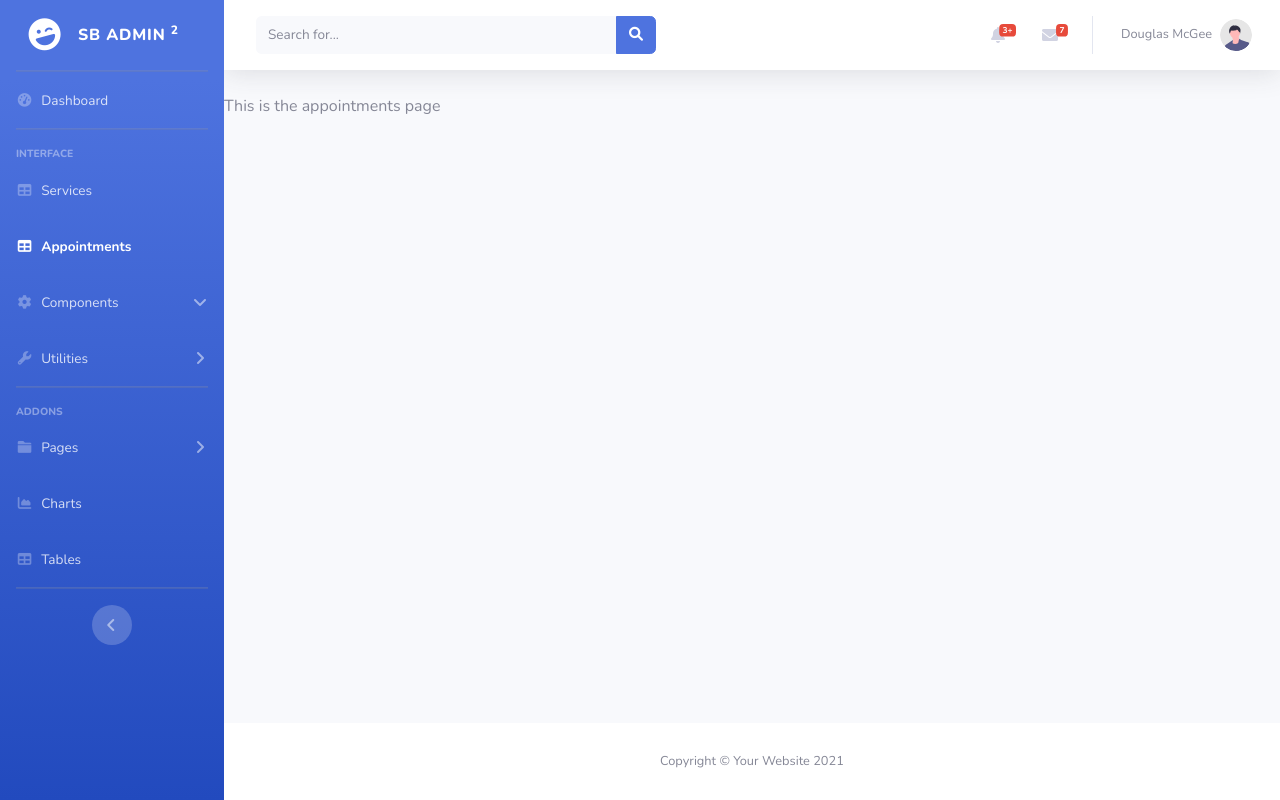
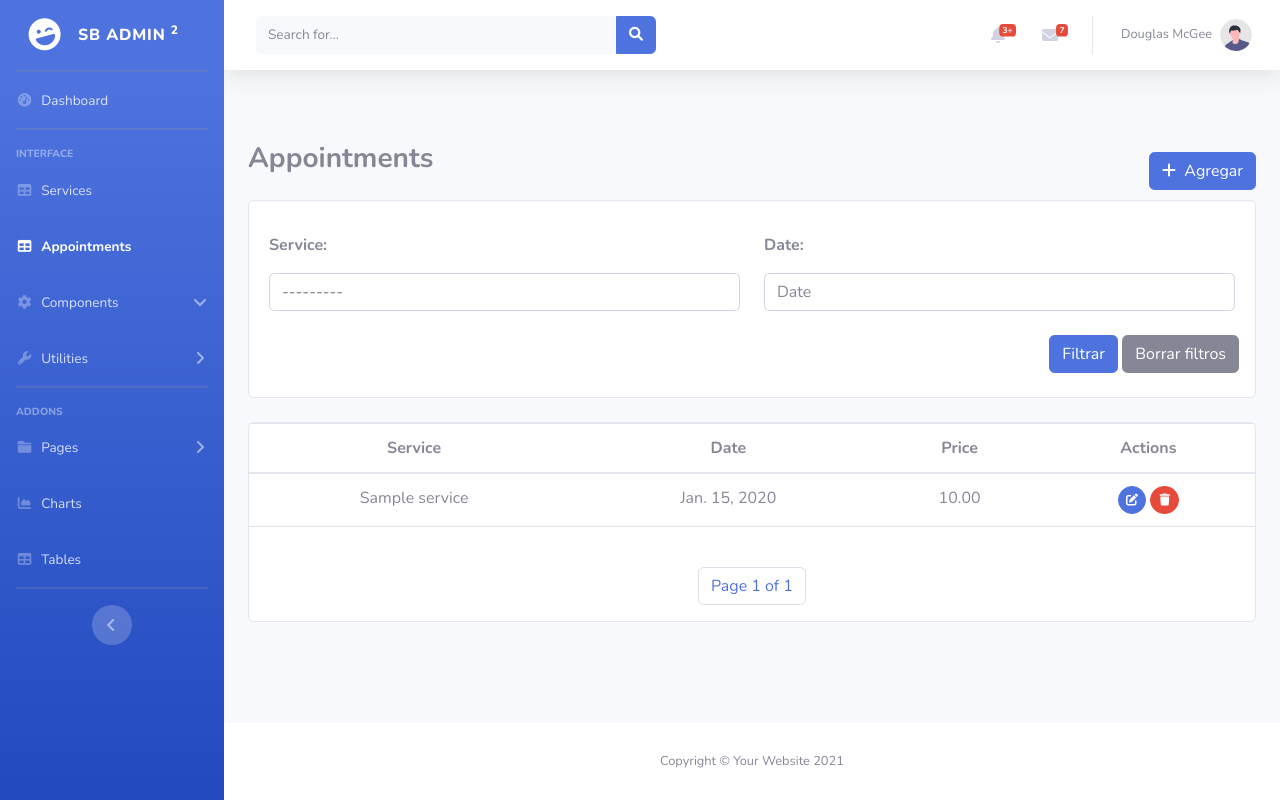
Before and after one commit to Servando-Valdez/citas-django-1, a Django app: page /appointments/ in a window 1280 px wide. Run offline with Django 5.2, Linux system fonts and the light colour scheme; a user stored in the database is signed in; tables that the repository leaves empty hold one stand-in row (values such as "Sample post"); some libraries are stand-ins or nearby versions.

Commit message:
Add table and filter to appointments index

```diff
--- a/apps/appointments/templates/appointments/index.html
+++ b/apps/appointments/templates/appointments/index.html
@@ -8,5 +8,85 @@
 {% endblock %}
 
 {% block content %}
-This is the appointments page
+<div class="container-fluid">
+    <div class="row">
+        <div class="col-md-12 my-4">
+        </div>
+        <div class="col-12 col-sm-6 col-md-6 d-flex justify-content-start align-items-center">
+            <h1 class="fs-3 mb-4 fw-bold ">{{title}}</h1>
+        </div>
+        <div class="col-12 col-sm-6 col-md-6 d-flex justify-content-end align-items-center">
+            <a class="btn btn-primary" role="button" href="#"
+                data-bs-toggle="tooltip" data-bs-placement="top"
+                hx-get="#"
+                hx-target="#dialogCreate"
+                hx-trigger="click"
+                hx-swap="innerHTML"
+            >
+                <i class="fa fa-plus"></i> &nbsp;Agregar
+            </a>
+        </div>
+    </div>
+
+    {% include 'includes/filter.html' %}
+
+    <div class="border rounded bg-white">
+        <div class="row">
+            <div class="col-12">
+                <div class="table-responsive">
+                    <table class="table rounded">
+                        <thead>
+                            <tr>
+                                <th class="text-center">Service</th>
+                                <th class="text-center">Date</th>
+                                <th class="text-center">Price</th>
+                                <th class="text-center">Actions</th>
+                            </tr>
+                        </thead>
+                        <tbody>
+                            {% for appointment in appointments %}
+                                <tr class="text-center">
+                                    <td>{{ appointment.service }}</td>
+                                    <td>{{ appointment.date }}</td>
+                                    <td>{{ appointment.price }}</td>
+
+                                    <td class="text-center">
+                                        {% comment %} <a href="{% url 'services:detail' pk=service.id %}" class="btn btn-info btn-sm">Detail</a> {% endcomment %}
+                                        <a href="#"
+                                            class="btn btn-primary btn-sm btn-circle"
+                                            {% comment %} role="button"
+                                            data-bs-toggle="tooltip"
+                                            data-bs-placement="top"
+                                            hx-get="{% url 'services:update' pk=service.id %}"
+                                            hx-target="#dialogCreate"
+                                            hx-trigger="click"
+                                            hx-swap="innerHTML" {% endcomment %}
+                                            >
+                                            <i class="fa fa-edit"></i>
+                                        </a>
+                                        <a class="btn btn-danger btn-sm btn-circle"
+                                            {% comment %} role="button"
+                                            data-bs-toggle="modal"
+                                            onclick="destroy({{ service.id }})"
+                                            data-bs-target="#delete-modal" {% endcomment %}
+                                            href="#"
+                                        >
+                                            <i class="fa fa-trash"></i>
+                                    </a>
+                                    </td>
+                                </tr>
+                            {% empty %}
+                                <tr>
+                                    <td colspan="4" class="text-center text-white fw-bold bg-gray-700">No hay citas disponibles</td>
+                                </tr>
+                            {% endfor %}
+                        </tbody>
+                    </table>
+                </div>
+            </div>
+            {% include 'pagination.html' %}
+        </div>
+    </div>
+
+</div>
 {% endblock %}
--- a/apps/appointments/views.py
+++ b/apps/appointments/views.py
@@ -1,3 +1,4 @@
+from typing import Any
 from django.shortcuts import render
 #Import login required mixin
 from django.contrib.auth.mixins import LoginRequiredMixin
@@ -11,3 +12,9 @@ class AppointmentIndexView(LoginRequiredMixin, FilterView):
     template_name = "appointments/index.html"
     filterset_class = AppointmentFilter
     paginate_by = 10
+    context_object_name = "appointments"
+
+    def get_context_data(self, **kwargs: Any) -> dict[str, Any]:
+        context = super().get_context_data(**kwargs)
+        context["title"] = "Appointments"
+        return context
```
